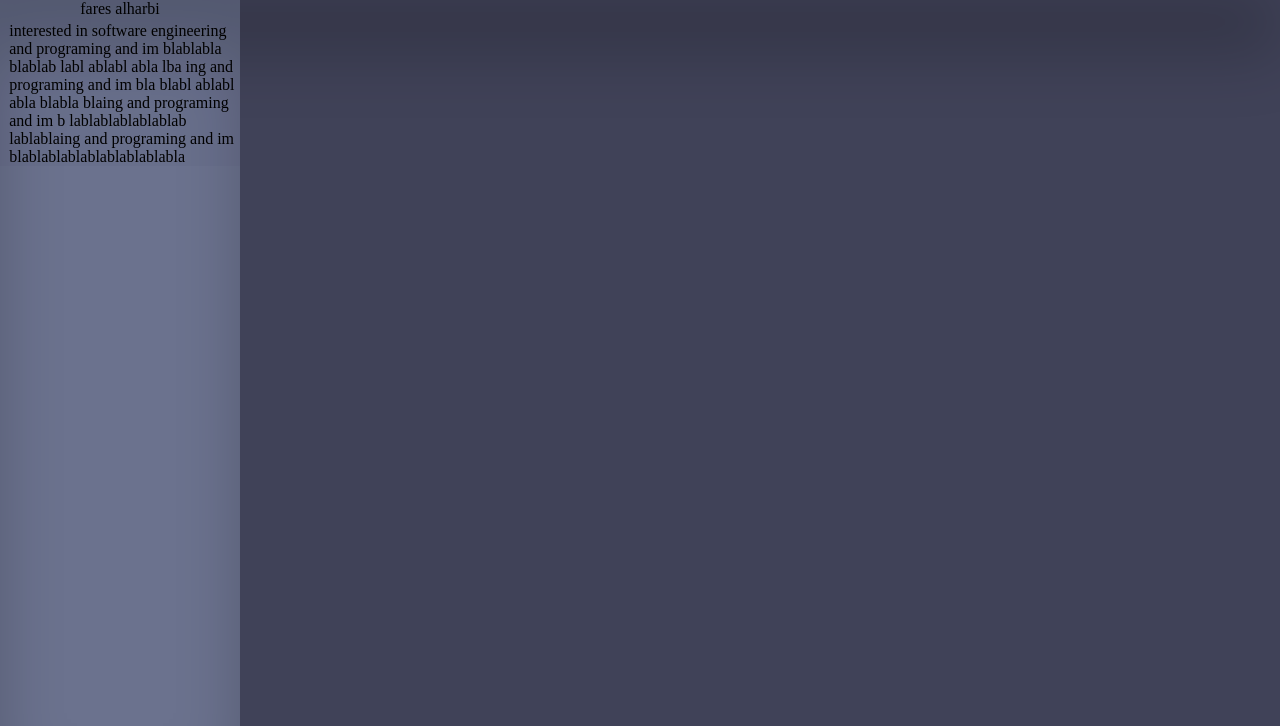
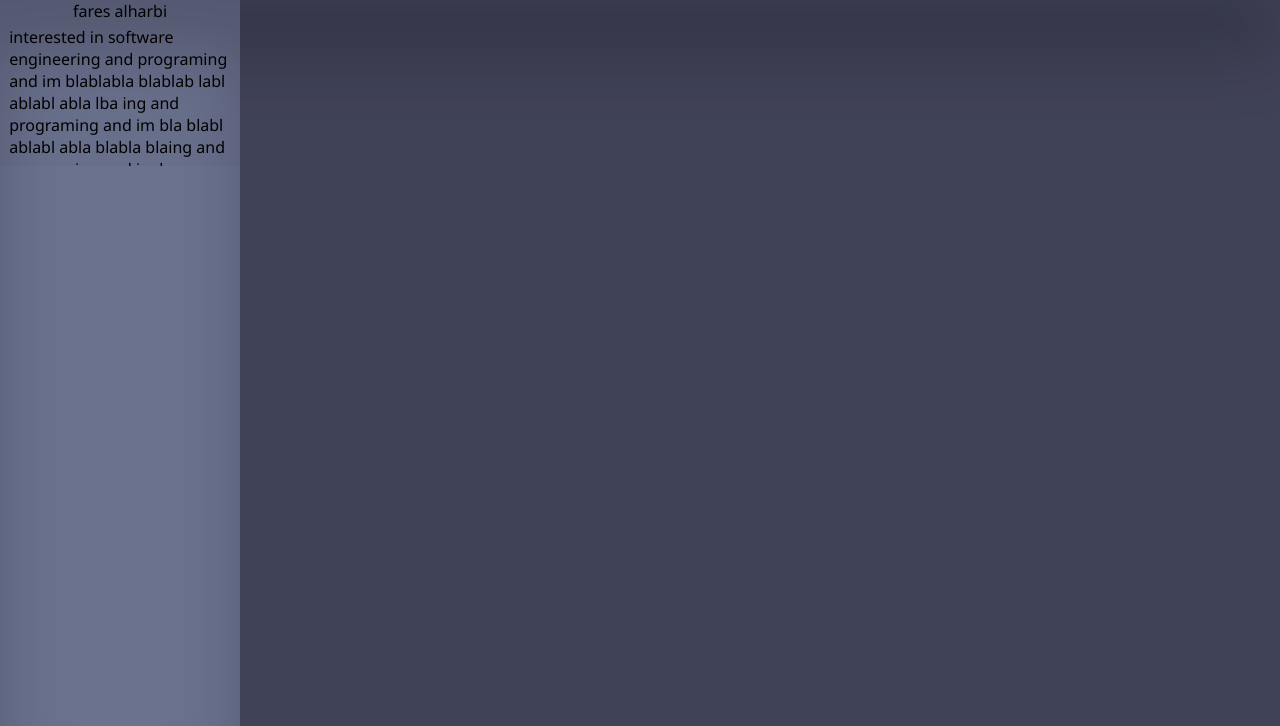
Before and after one commit to faresAlharbi0/taskkit, a website: page app/welcome.html in a window 1280 px wide. Shown: the part 74-800 px from the top of the page. Drawn offline with nearby package versions, Linux system fonts and the light colour scheme; files that its build step writes are made by us from their sources; files whose address does not match are found by name.

Commit message:
added a font

```diff
--- a/app/welcome.html
+++ b/app/welcome.html
@@ -5,6 +5,9 @@
     <meta name="viewport" content="width=device-width, initial-scale=1.0">
     <title>welcome</title>
     <link rel="stylesheet" href="/css/welcome.css">
+    <link rel="preconnect" href="https://fonts.googleapis.com">
+    <link rel="preconnect" href="https://fonts.gstatic.com" crossorigin>
+    <link href="https://fonts.googleapis.com/css2?family=Noto+Sans:ital,wght@0,100..900;1,100..900&family=Roboto:ital,wght@0,100;0,300;0,400;0,500;0,700;0,900;1,100;1,300;1,400;1,500;1,700;1,900&display=swap" rel="stylesheet">
     <link rel="stylesheet" href="https://fonts.googleapis.com/css2?family=Material+Symbols+Outlined:opsz,wght,FILL,GRAD@20..48,100..700,0..1,-50..200" />
 </head>
 <body>
--- a/website/css/welcome.css
+++ b/website/css/welcome.css
@@ -12,6 +12,7 @@
 
 body{
     background-color: var(--main-bg-color);
+    font-family: "Noto Sans",sans-serif;
 }
 nav{
     width: 100%;
```
